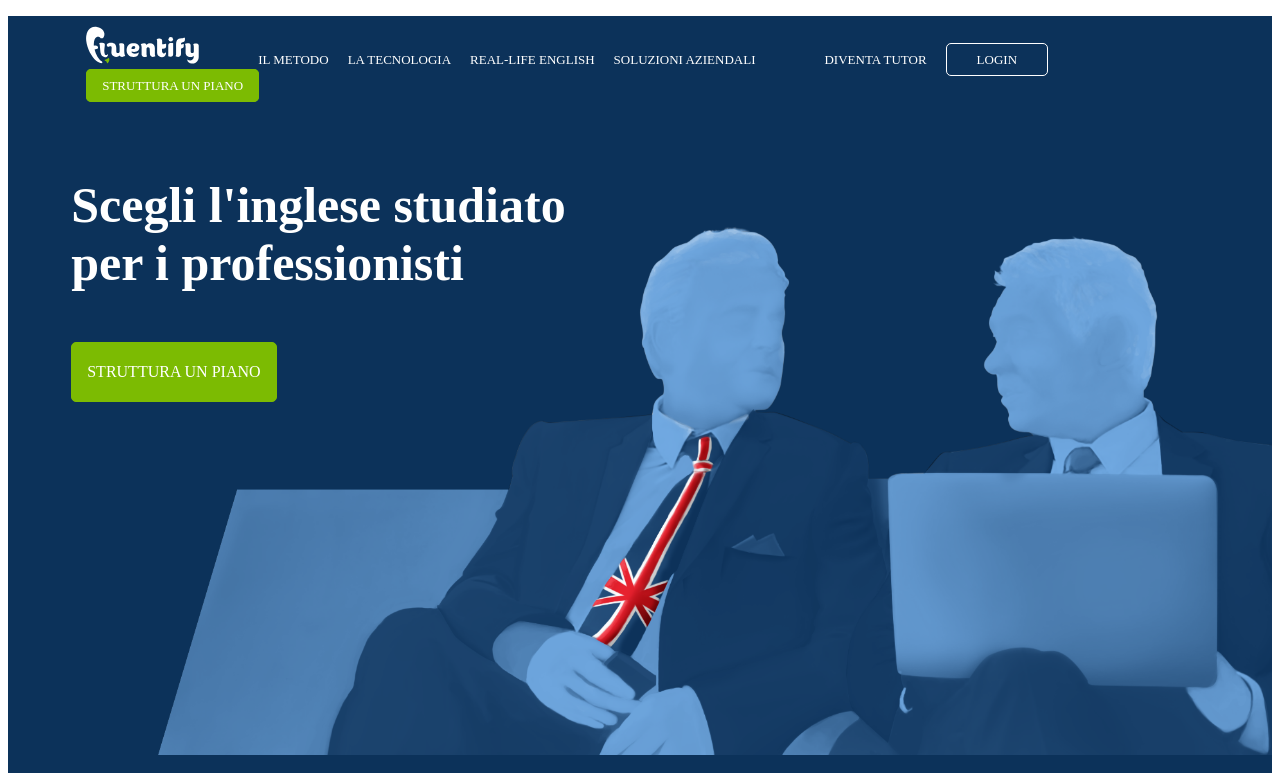
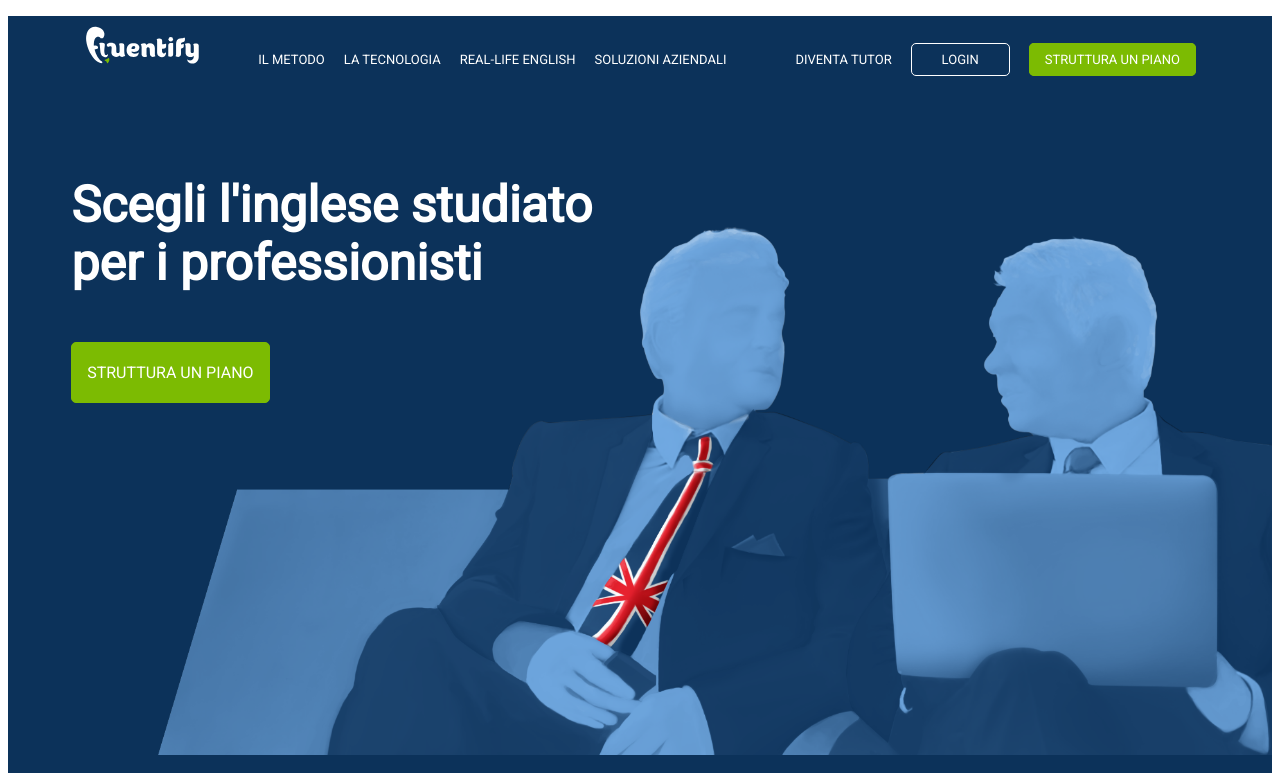
Before and after one commit to Mirko01-rgb/htmlcss-fluentify, a plain HTML site: page index.html in a window 1280 px wide. Shown: the top 773 px of the page. Drawn offline with Linux system fonts and the light colour scheme.

Commit message:
Inserimento font

```diff
--- a/css/style.css
+++ b/css/style.css
@@ -4,6 +4,7 @@
   border: 0;
   padding: 0;
   box-sizing: border-box;
+  font-family: 'Roboto', sans-serif;
 }
 
 .parte3-row::after{
--- a/index.html
+++ b/index.html
@@ -4,6 +4,8 @@
     <meta charset="utf-8">
     <title>Macro-struttura</title>
     <link rel="stylesheet" href="css/style.css">
+    <link rel="preconnect" href="https://fonts.gstatic.com">
+<link href="https://fonts.googleapis.com/css2?family=Roboto:wght@100;400&display=swap" rel="stylesheet">
   </head>
   <body>
 
@@ -112,7 +114,7 @@
         </div>
 
         <div class="parte3-row container">
-          <hr>
+
 
           <div class="sezione4">
             <div class="immagine-mountain">
```
